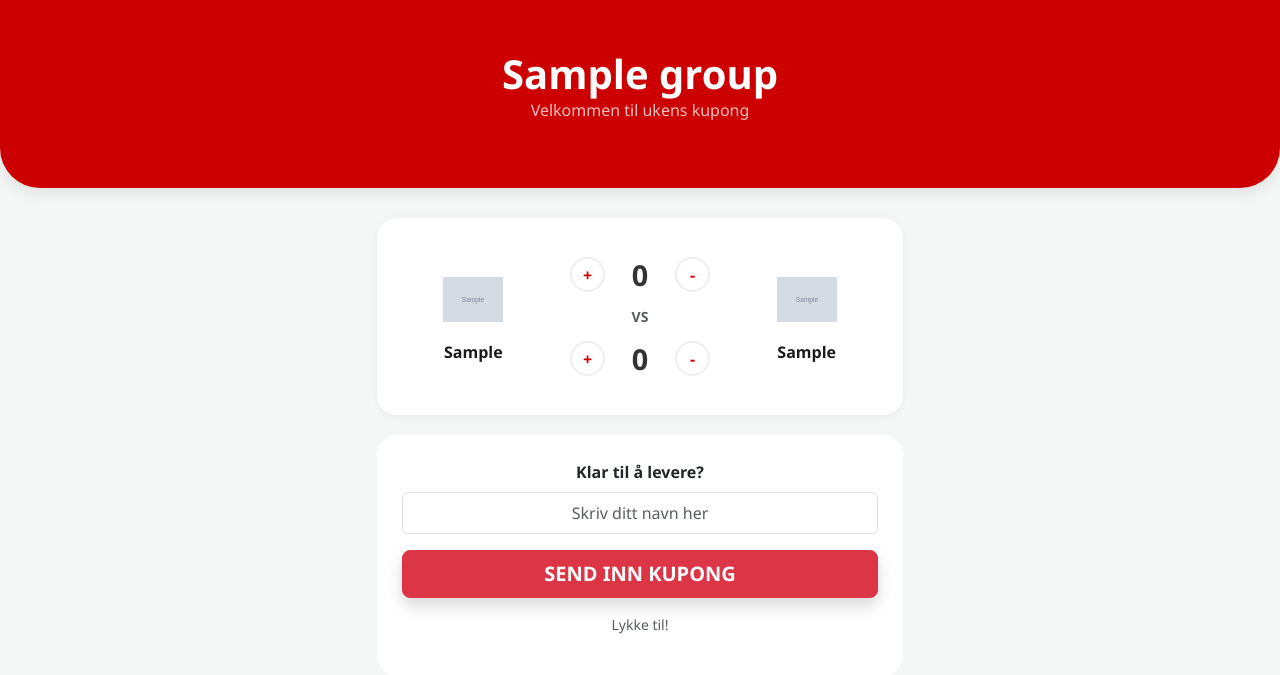
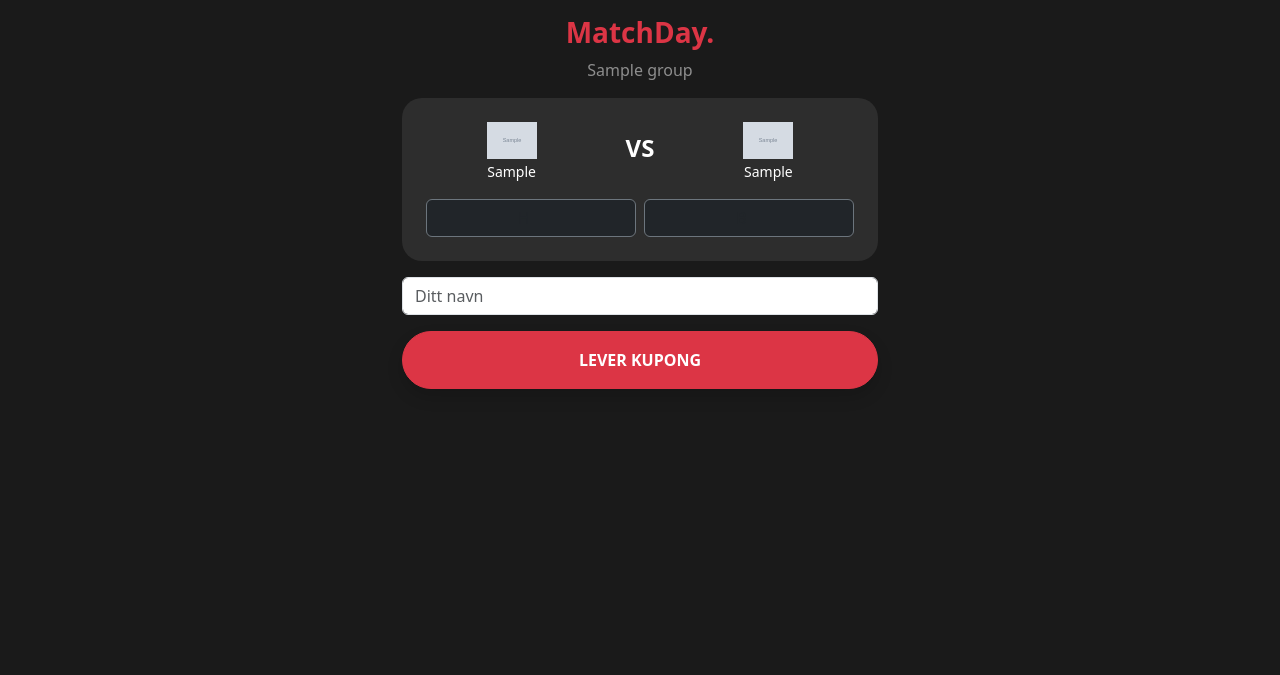
Before and after one commit to claseasybranding-ops/matchday-demo, a Flask app: a page that uses templates/group_view.html in a window 1280 px wide. Shown: the top 675 px of the page. Run offline with Flask 3, Linux system fonts and the light colour scheme; tables that the repository leaves empty hold one stand-in row (values such as "Sample post"); grey boxes marked "Sample" are stand-in pictures.

Commit message:
Update group_view.html

```diff
--- a/templates/group_view.html
+++ b/templates/group_view.html
@@ -1,127 +1,55 @@
 <!DOCTYPE html>
-<html lang="no">
+<html>
 <head>
-    <meta charset="UTF-8">
-    <meta name="viewport" content="width=device-width, initial-scale=1.0">
-    <title>{{ group[1] }} | MatchDay</title>
+    <meta name="viewport" content="width=device-width, initial-scale=1">
     <link href="https://cdn.jsdelivr.net/npm/bootstrap@5.3.0/dist/css/bootstrap.min.css" rel="stylesheet">
     <style>
-        body { background: #f4f7f6; font-family: 'Segoe UI', Tahoma, Geneva, Verdana, sans-serif; }
-        .header-card { background: #cc0000; color: white; border-radius: 0 0 40px 40px; padding: 50px 20px; margin-bottom: 30px; box-shadow: 0 4px 15px rgba(0,0,0,0.1); }
-        .match-card { background: white; border-radius: 20px; padding: 25px; margin-bottom: 20px; border: none; box-shadow: 0 2px 10px rgba(0,0,0,0.05); }
-        .single-game-border { border: 3px solid #cc0000 !important; position: relative; }
-        .single-game-badge { position: absolute; top: -12px; left: 50%; transform: translateX(-50%); background: #cc0000; color: white; padding: 2px 15px; border-radius: 10px; font-size: 0.7rem; font-weight: bold; text-transform: uppercase; }
-
-        .score-control { display: flex; align-items: center; justify-content: center; gap: 15px; margin: 10px 0; }
-        .btn-qty { width: 35px; height: 35px; border-radius: 50%; border: 2px solid #eee; background: white; font-weight: bold; color: #cc0000; transition: 0.2s; }
-        .btn-qty:active { background: #cc0000; color: white; }
-        .score-display { font-size: 1.8rem; font-weight: 800; width: 40px; text-align: center; color: #333; }
-
-        .extra-question { background: #fff5f5; border-radius: 12px; padding: 15px; margin-top: 20px; border-left: 4px solid #cc0000; }
-        .logo-img { width: 60px; height: 60px; object-fit: contain; }
-        .team-name { font-size: 1rem; font-weight: bold; margin-top: 10px; color: #1a1a1a; }
-
-        .submit-section { background: white; border-radius: 20px; padding: 25px; margin-bottom: 50px; }
+        body { background: #1a1a1a; color: white; }
+        .card { background: #2d2d2d; border: none; border-radius: 20px; color: white; }
+        .btn-check-custom { background: #3d3d3d; color: white; border: 1px solid #555; width: 100%; margin-bottom: 5px; }
     </style>
 </head>
-<body>
+<body class="p-3">
+    <div class="container" style="max-width: 500px;">
+        <h3 class="text-center fw-bold text-danger">MatchDay.</h3>
+        <p class="text-center opacity-50">{{ group[1] }}</p>
 
-<div class="header-card text-center">
-    <h1 class="fw-bold m-0">{{ group[1] }}</h1>
-    <p class="opacity-75">Velkommen til ukens kupong</p>
+        {% for m in matches %}
+        <div class="card p-4 mb-3 text-center">
+            <div class="d-flex justify-content-between align-items-center mb-3">
+                <div class="text-center" style="width: 40%"><img src="{{ m[4] }}" width="50"><br><small>{{ m[2] }}</small></div>
+                <div class="fw-bold h4">VS</div>
+                <div class="text-center" style="width: 40%"><img src="{{ m[5] }}" width="50"><br><small>{{ m[3] }}</small></div>
             </div>
 
-<div class="container" style="max-width: 550px;">
-    {% for m in matches %}
-    <div class="match-card {% if m[8] == 1 %}single-game-border{% endif %}">
-        {% if m[8] == 1 %}<div class="single-game-badge">Hovedkamp</div>{% endif %}
-
-        <div class="row align-items-center text-center">
-            <div class="col-4">
-                <img src="{{ m[4] }}" class="logo-img">
-                <div class="team-name">{{ m[2] }}</div>
+            {% if group[4] == 'single' %}
+            <div class="text-start mt-3 border-top pt-3">
+                <label class="small fw-bold text-danger">SLUTTRESULTAT:</label>
+                <div class="d-flex gap-2 mb-3">
+                    <input type="number" class="form-control bg-dark text-white border-secondary" placeholder="H">
+                    <input type="number" class="form-control bg-dark text-white border-secondary" placeholder="B">
                 </div>
 
-            <div class="col-4">
-                <div class="score-control">
-                    <button class="btn-qty" onclick="change('h-{{ m[0] }}', 1)">+</button>
-                    <div class="score-display" id="h-{{ m[0] }}">0</div>
-                    <button class="btn-qty" onclick="change('h-{{ m[0] }}', -1)">-</button>
-                </div>
-                <div class="text-muted small fw-bold">VS</div>
-                <div class="score-control">
-                    <button class="btn-qty" onclick="change('b-{{ m[0] }}', 1)">+</button>
-                    <div class="score-display" id="b-{{ m[0] }}">0</div>
-                    <button class="btn-qty" onclick="change('b-{{ m[0] }}', -1)">-</button>
-                </div>
+                <label class="small fw-bold text-danger">HENDELSER I KAMPEN:</label>
+                <div class="row g-2 mb-3">
+                    <div class="col-6"><button class="btn btn-check-custom">Straffespark?</button></div>
+                    <div class="col-6"><button class="btn btn-check-custom">Rødt kort?</button></div>
                 </div>
 
-            <div class="col-4">
-                <img src="{{ m[5] }}" class="logo-img">
-                <div class="team-name">{{ m[3] }}</div>
+                <label class="small fw-bold text-danger">GOLDEN GOAL (Minutt første mål):</label>
+                <input type="number" class="form-control bg-dark text-white border-secondary" placeholder="F.eks. 24">
             </div>
-        </div>
-
-        {% if m[8] == 1 %}
-        <div class="extra-question mt-4">
-            <h6 class="fw-bold mb-3 text-danger">Ekstra vinnersjanser:</h6>
-
-            <div class="mb-3">
-                <label class="small fw-bold">Hvem scorer første mål?</label>
-                <input type="text" class="form-control form-control-sm" placeholder="Spillernavn...">
-            </div>
-
-            <div class="mb-3">
-                <label class="small fw-bold">Blir det straffespark i kampen?</label>
-                <select class="form-select form-select-sm">
-                    <option value="nei">Nei</option>
-                    <option value="ja">Ja</option>
-                </select>
-            </div>
-
-            <div class="mb-0">
-                <label class="small fw-bold">Når kommer første mål?</label>
-                <select class="form-select form-select-sm">
-                    <option>0 - 15 min</option>
-                    <option>16 - 30 min</option>
-                    <option>31 - 45 min</option>
-                    <option>46+ min</option>
-                    <option>Ingen mål</option>
-                </select>
-            </div>
+            {% else %}
+            <div class="d-flex gap-2">
+                <input type="number" class="form-control bg-dark text-white border-secondary text-center" placeholder="H">
+                <input type="number" class="form-control bg-dark text-white border-secondary text-center" placeholder="B">
             </div>
             {% endif %}
         </div>
         {% endfor %}
 
-    <div class="submit-section text-center">
-        <label class="fw-bold mb-2">Klar til å levere?</label>
-        <input type="text" id="userName" class="form-control mb-3 text-center py-2" placeholder="Skriv ditt navn her">
-        <button class="btn btn-danger btn-lg w-100 fw-bold shadow" onclick="submitKupong()">SEND INN KUPONG</button>
-        <p class="text-muted small mt-3">Lykke til!</p>
+        <input type="text" class="form-control mb-3" placeholder="Ditt navn">
+        <button class="btn btn-danger w-100 fw-bold py-3 rounded-pill shadow">LEVER KUPONG</button>
     </div>
-</div>
-
-<script>
-    function change(id, delta) {
-        const el = document.getElementById(id);
-        let val = parseInt(el.innerText) + delta;
-        if (val < 0) val = 0;
-        if (val > 15) val = 15; // Sikkerhet
-        el.innerText = val;
-    }
-
-    function submitKupong() {
-        const name = document.getElementById('userName').value;
-        if(!name) {
-            alert("Du må skrive navnet ditt før du sender inn!");
-            return;
-        }
-
-        // Her legger vi inn API-kallet i neste steg for å lagre i databasen
-        alert("Kjempebra " + name + "! Kupongen din er registrert.");
-    }
-</script>
-
 </body>
 </html>
```
Lines whose indentation alone changed are shown as unchanged.
